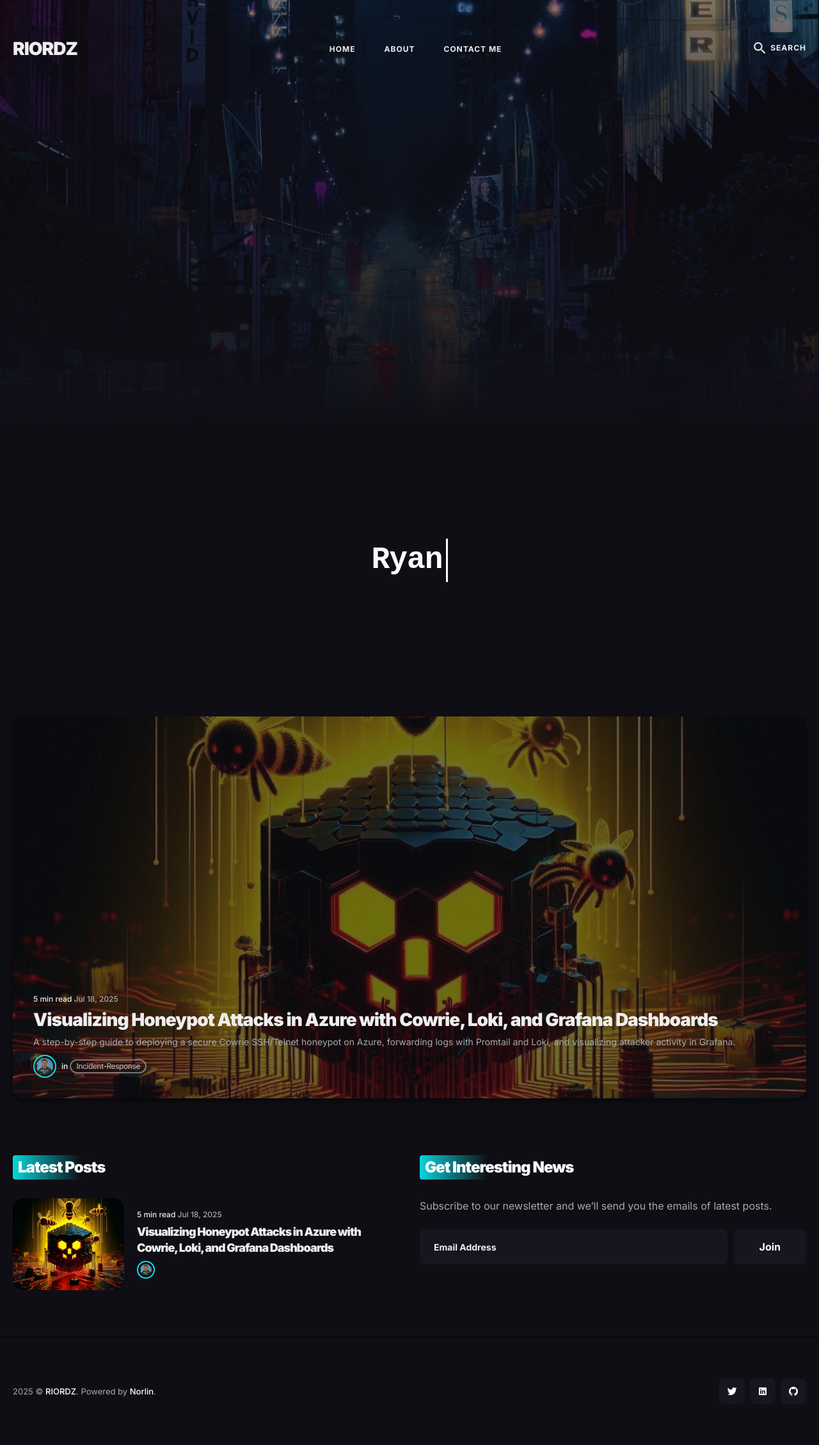
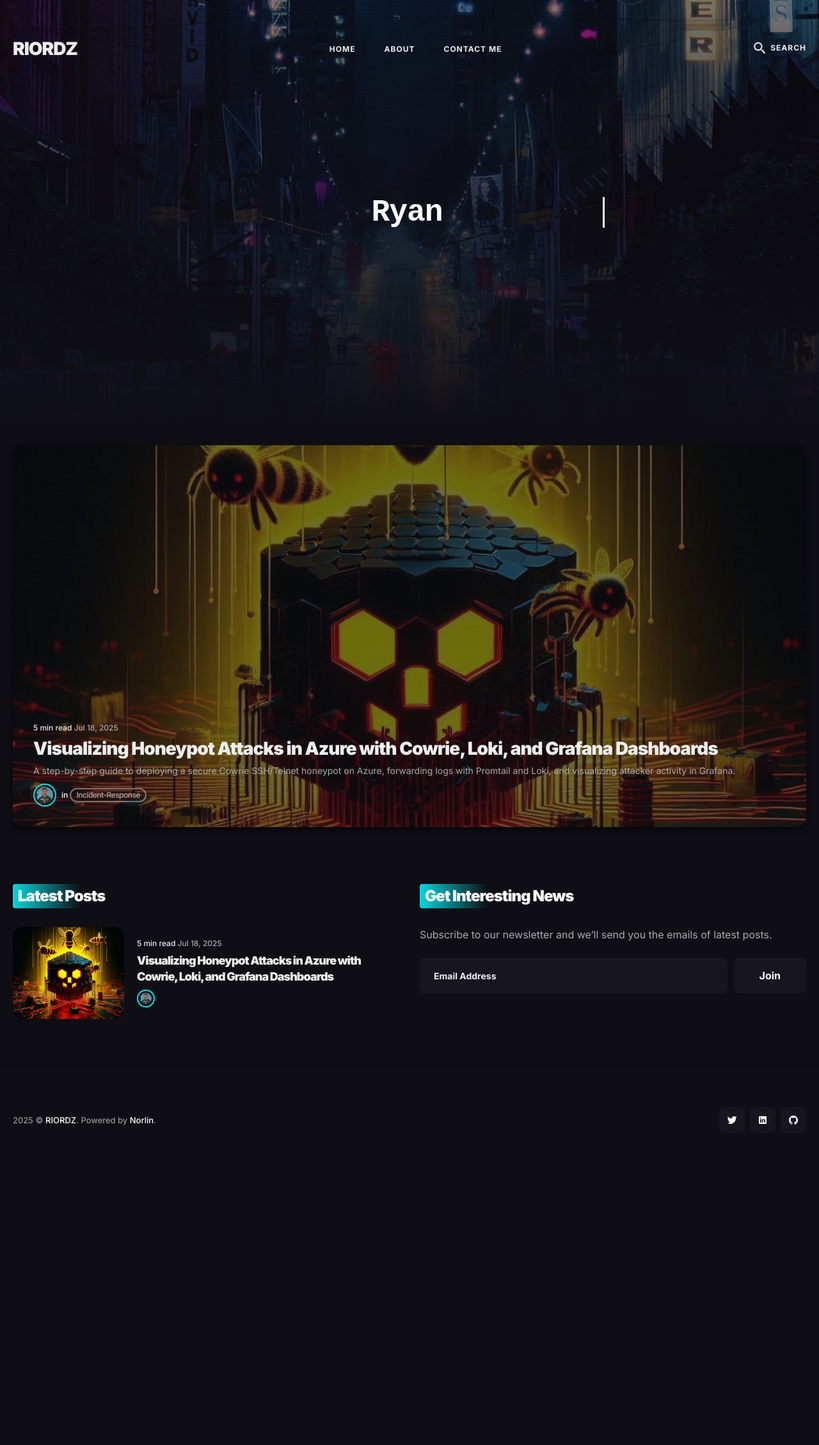
Before and after one commit to Riordz/Riordz.github.io, a Jekyll site: the page built from index.html, in a window 1280 px wide. Shown: the whole page at 64% size. Built offline with Jekyll 4.4.1, drawn with Linux system fonts in a browser that asks for light colours; nearby versions of some CDN libraries; the list of posts is cut into pages by our own code; after the commit the page ends 1835 px from its top, so only the background shows below that.

Commit message:
Edits to Post Again

```diff
--- a/index.html
+++ b/index.html
@@ -10,7 +10,8 @@
       <img class="lazy" data-src="{{site.baseurl}}{{site.hero.image}}" alt="{{site.hero.title}}">
     </div>
     <div class="hero__content">
-      <h1 class="hero__title">{{site.hero.title}}</h1>
+      <!-- Replace static title with animated name -->
+      <h1 class="hero__title" id="hero-name"></h1>
       <p class="hero__desc">{{site.hero.description}}</p>
     </div>
   </div>
@@ -19,40 +20,23 @@
 <section class="hero-without-image">
   <div class="hero-inner">
     <div class="hero-content">
-      <h1 class="hero__title">{{site.hero.title}}</h1>
+      <!-- Replace static title with animated name -->
+      <h1 class="hero__title" id="hero-name"></h1>
       <p class="hero__desc">{{site.hero.description}}</p>
     </div>
   </div>
 </section>
 {% endif %}
-<!-- begin hero -->
-
-<!-- Wrap the hero name in a container -->
-<!-- Hero Section -->
-<section id="hero-section">
-  <h1 id="hero-name"></h1>
-</section>
+<!-- end hero -->
 
 <style>
-  /* Ensure hero fills part of viewport height */
-  #hero-section {
-    position: relative;
-    height: 40vh;            /* adjust height as needed */
-    display: flex;
-    justify-content: center;
-    align-items: center;
-    background-color: transparent; /* or your hero background */
-    z-index: 10;             /* bring above other content */
-    margin-bottom: 4rem;     /* space below hero */
-  }
-
-  /* Hero name styling */
+  /* Style the animated hero name */
   #hero-name {
     font-size: 3rem;
     color: #FCFCFC;
     font-family: monospace;
     white-space: nowrap;
-    border-right: 3px solid #FCFCFC; /* cursor */
+    border-right: 3px solid #FCFCFC; /* blinking cursor */
     padding-right: 5px;
     overflow: hidden;
     margin: 0;
@@ -92,13 +76,6 @@
   type();
 </script>
 
-
-
-
-
-
-
-
 {% include featured-posts.html %}
 
 <div class="container">
```
